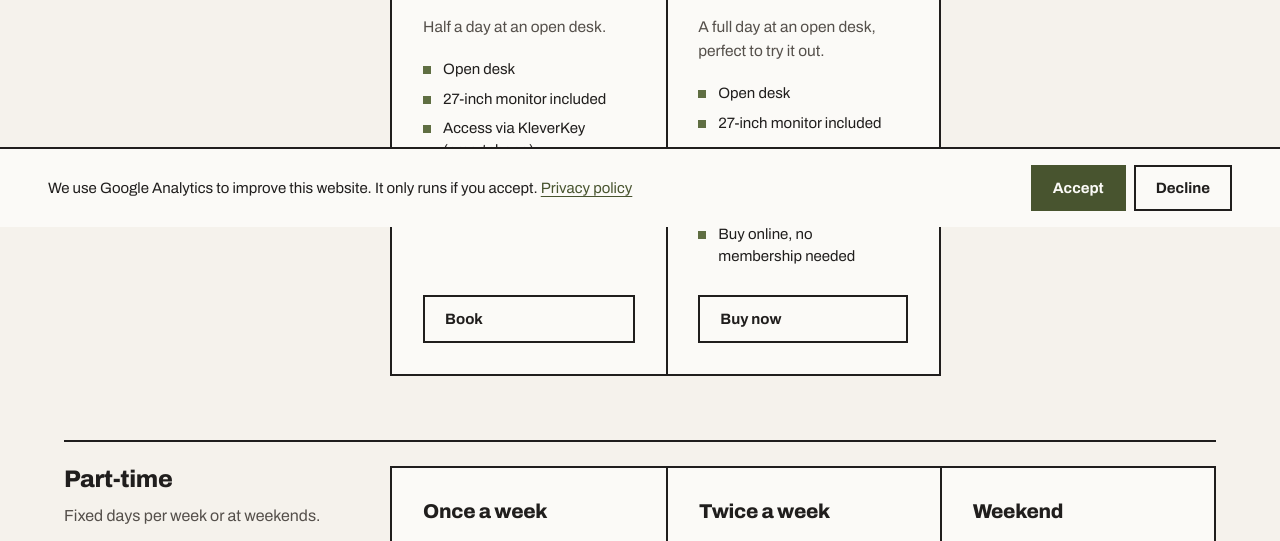
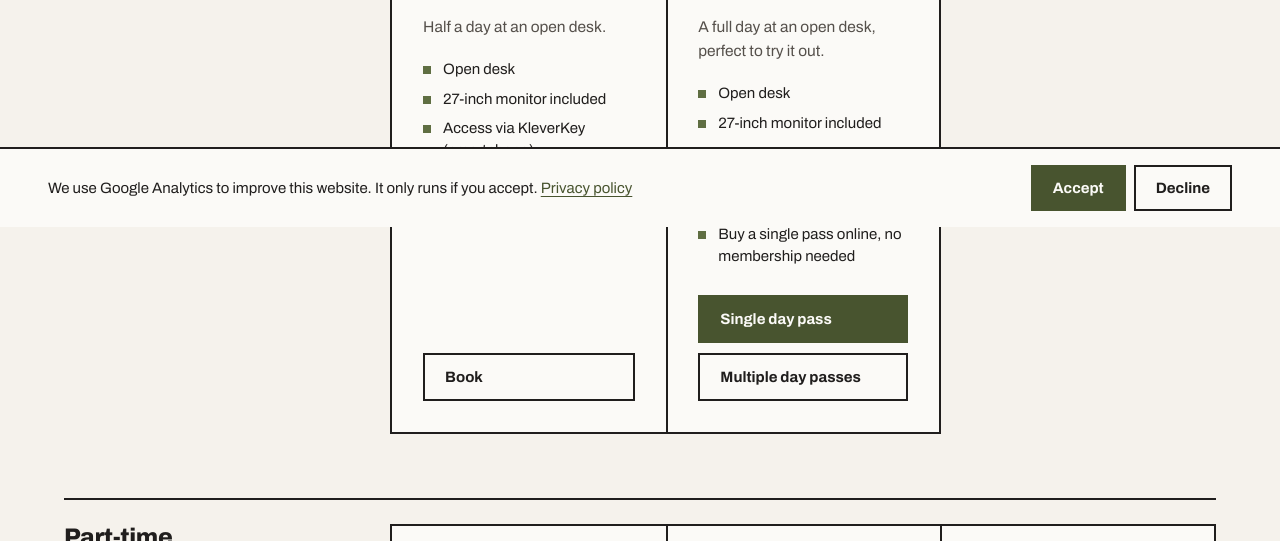
Before and after one commit to psinnathurai/nowocoworkingwebsite, a plain HTML site: page en/plans.html in a window 1280 px wide. Shown: the part 573-1114 px from the top of the page. Drawn offline with Linux system fonts and the light colour scheme; no server answers.

Commit message:
Tagespass: Einzelner Drop-in und mehrere Tagespässe als zwei Optionen (DE/EN)
Co-Authored-By: Claude Opus 5.5 <noreply@anthropic.com>
Claude-Session: https://claude.ai/code/session_01NmZjNq1K1XtsSutjgY2jEs

```diff
--- a/en/plans.html
+++ b/en/plans.html
@@ -356,9 +356,10 @@
               <li>27-inch monitor included</li>
               <li>Access via KleverKey (smartphone)</li>
               <li>Coffee &amp; Wi-Fi</li>
-              <li>Buy online, no membership needed</li>
+              <li>Buy a single pass online, no membership needed</li>
             </ul>
-            <a class="plan-cta btn btn-secondary btn-block" href="https://booking.nowo.space/drop-in/c38a4fb7e4c081a42675186a764eb520#/6c663aa3a62615bc4eb693c7b21d54fc/drop-in-checkout/c38a4fb7e4c081a42675186a764eb520" target="_blank" rel="noopener" aria-label="Day pass: Buy now">Buy now</a>
+            <a class="plan-cta btn btn-primary btn-block" href="https://booking.nowo.space/drop-in/c38a4fb7e4c081a42675186a764eb520#/6c663aa3a62615bc4eb693c7b21d54fc/drop-in-checkout/c38a4fb7e4c081a42675186a764eb520" target="_blank" rel="noopener" aria-label="Day pass: buy a single drop-in pass">Single day pass</a>
+            <a class="btn btn-secondary btn-block" style="margin-top: 10px;" href="https://booking.nowo.space/membership_signup/new?plan_id=afc04445b967bf7d4a6469eb07ed310d" target="_blank" rel="noopener" aria-label="Day pass: book multiple day passes with an account">Multiple day passes</a>
           </article>
         </div>
       </div>
```
Also changed, not shown: angebote.html (+3 -2 lines).
